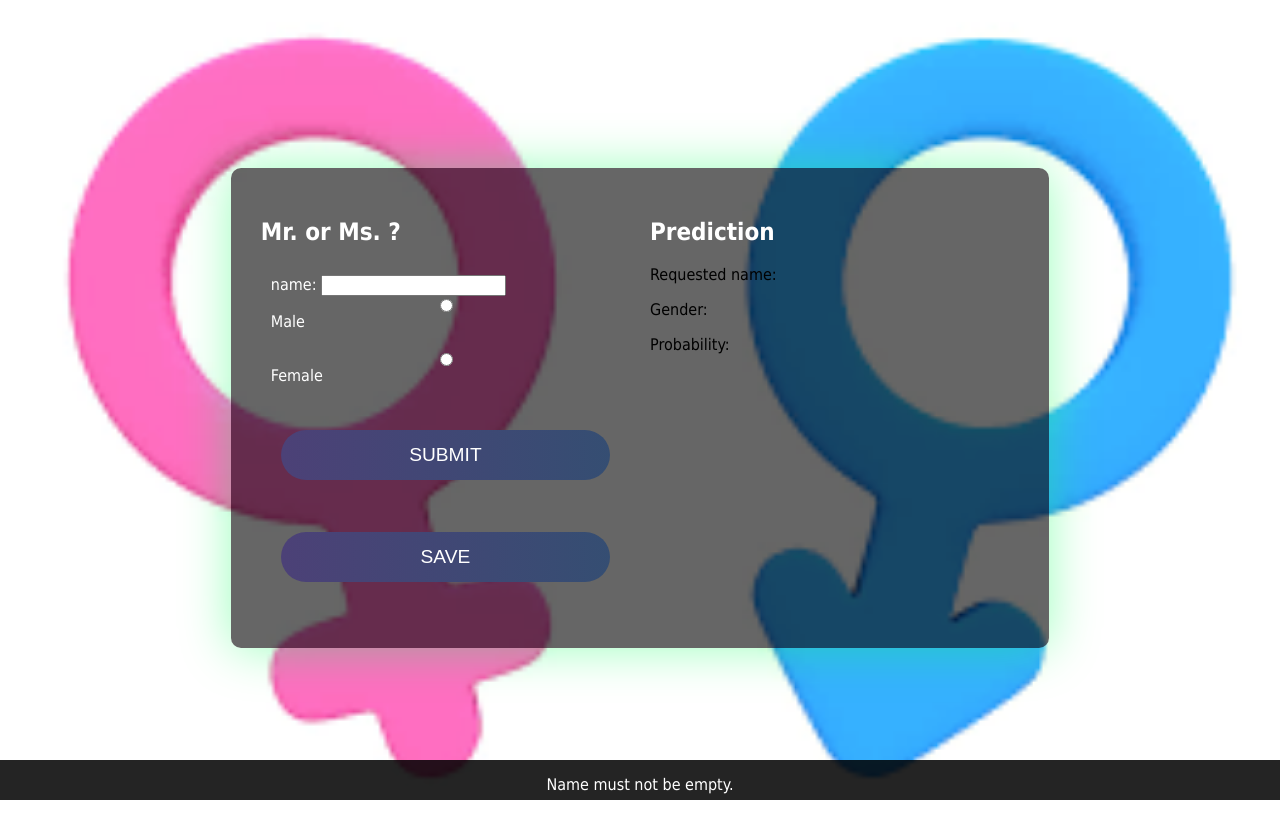
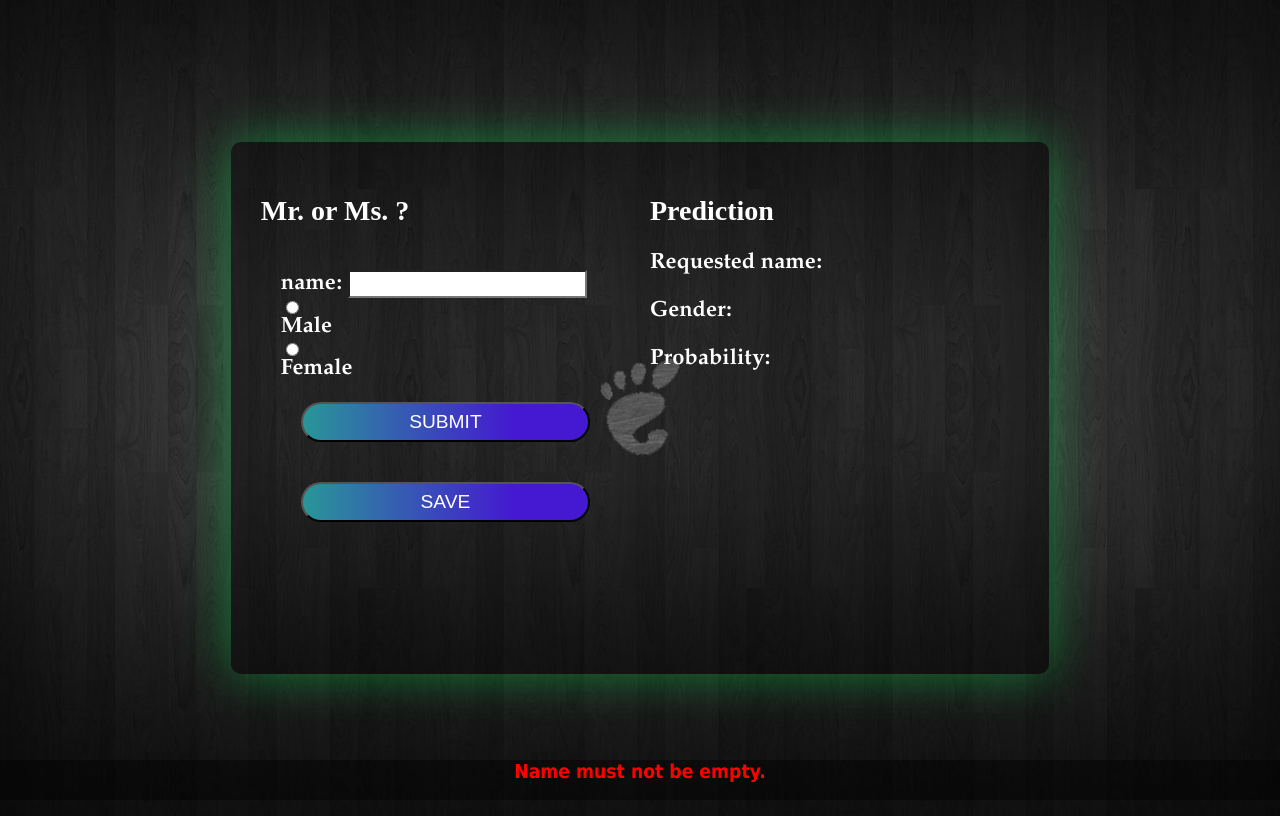
Before and after one commit to smmir-cent/IE-Midterm-Exam, a plain HTML site: page index.html in a window 1280 px wide. Both pictures are taken after a click on the button "Submit". Drawn offline with Linux system fonts and the light colour scheme.

Commit message:
00/09/12 - 18:55 => html, css and js refactoring...

```diff
--- a/index.html
+++ b/index.html
@@ -1,6 +1,3 @@
-<!-- CSS  naming convention: BEM -->
-<!-- JS naming convention: lowrCamelCase -->
-<!-- HTML naming convention: kebab-case -->
 <!DOCTYPE html>
 <html lang="en">
 
@@ -8,12 +5,7 @@
     <meta charset="UTF-8">
     <meta name="viewport" content="width=device-width, initial-scale=1.0">
     <title>Gender Finder(S.Mahdi Mirfendereski)</title>
-    <!-- Mayer web css reset applied -->
-    <link rel="stylesheet" href="style/reset.css">
-
-    <!-- Core styles applied -->
     <link rel="stylesheet" href="style/style.css">
-
 </head>
 
 <body>
@@ -22,62 +14,48 @@
         <div class="sec">
             <h2 class="section_header">Mr. or Ms. ?</h2>
             <form name="frm">
+                <div class="form">
+                    <div>
+                        <label for="fname" id="user-field">name:</label>
+                        <input name="fname" class="inName" type="text">
 
-                <div class="form">
-                    <label id="user-field">
-                    name:
-                    <input name="fname" type="text">
-                </label>
-                    <input type="radio" class="form" id="genM" name="gender" value="Male">
-                    <label for="Male">Male</label><br>
-                    <input type="radio" class="form" id="genF" name="gender" value="Female">
-                    <label for="Female">Female</label><br>
-                    <div class="form">
-                        <input id="request" name="button" onclick="submitRequest()" class="search_wrapper__button" type="button" value="Submit">
+                    </div>
+                    <div>
+                        <input type="radio" class="form" id="genM" name="gender" value="Male">
+                        <label for="Male">Male</label>
+                        <input type="radio" class="form" id="genF" name="gender" value="Female">
+                        <label for="Female">Female</label>
                     </div>
                     <div class="form">
-                        <input id="request" name="button" onclick="saveRequest()" class="search_wrapper__button" type="button" value="Save">
+                        <input id="request" name="button" onclick="submitRequest()" class="bt" type="button" value="Submit">
+                    </div>
+                    <div class="form">
+                        <input id="request" name="button" onclick="saveRequest()" class="bt" type="button" value="Save">
                     </div>
                 </div>
-
-
-                <!-- <div id="" class="" style="border: solid">
-                    <h3>Saved Answer</h3>
-                    <br>
-                    <p id="">
-                        Requested name: <span id=""></span>
-                    </p>
-                    <p id="">
-                        Gender: <span id=""></span>
-                    </p>
-                    <br>
-                    <button id="" onclick="clearStoredName()">clear</button>
-                </div> -->
-
             </form>
         </div>
         <div class="sec">
             <h2 class="section_header" id="prediction">Prediction</h2>
             <p id="">
-                Requested name: <span id="reqName"></span>
+                Requested name: <span class="response" id="reqName"></span>
             </p>
             <p id="">
-                Gender: <span id="gender"></span>
+                Gender: <span class="response" id="gender"></span>
             </p>
             <p id="">
-                Probability: <span id="prob"></span>
+                Probability: <span class="response" id="prob"></span>
             </p>
             <div id="savedName" class="savedAnswer" style="border: solid">
                 <h3>Saved Answer</h3>
-                <br>
                 <p id="">
-                    Requested name: <span id="SavedreqName"></span>
+                    Requested name: <span class="response" id="SavedreqName"></span>
                 </p>
                 <p id="">
-                    Gender: <span id="Savedgender"></span>
+                    Gender: <span class="response" id="Savedgender"></span>
                 </p>
                 <br>
-                <button id="clear" onclick="clearStoredName()">clear</button>
+                <button class="bt" id="clear" onclick="clearStoredName()">clear</button>
             </div>
         </div>
 
--- a/js/script.js
+++ b/js/script.js
@@ -9,12 +9,8 @@ const ErrNameNotFound = "Name Not Found."
 const RestoreCache = "restore data from cache"
 const RemoveCache = "remove data from cache"
 
-
-
 //Clear cache when refreshing
 window.localStorage.clear();
-
-
 
 /*
     call submitRequest when click on submit.
@@ -55,8 +51,10 @@ function submitRequest() {
             }
             notify(ErrFetchingInfo + infoReq.status)
         }
-        let response = JSON.parse(infoReq.response);
-        setInfo(response);
+        if (infoReq.response) {
+            let response = JSON.parse(infoReq.response);
+            setInfo(response);
+        }
     }
 }
 
@@ -165,7 +163,8 @@ function restoreFromCache(name) {
 */
 function setInfo(info) {
     document.getElementById("reqName").innerHTML = info['name'];
-    document.getElementById("gender").innerHTML = info['gender'];
+
+    document.getElementById("gender").innerHTML = !info['gender'] ? " no prediction" : info['gender'];
     document.getElementById("prob").innerHTML = info['probability'];
 }
 
--- a/style/style.css
+++ b/style/style.css
@@ -1,20 +1,11 @@
-/****** CSS - naming convention: BEM ******/
-
-
 /***
-Layout and Positioning styles have been commented and described.
-Other visual only styles such as color, font-size, background, margin, padding, radius, .... 's comments has been ommited due to their
-impact simplicity.
-***/
-
-
-/***
-Here i chose a baby yoda background for body with no-repeat and centring it with centter and size value equal to cover
-For centering its inside container, i used flexbox to center container both horizontally and vertically
+    choose background for body with no-repeat and centring it with center and size value equal to cover
+    For centering its inside container
+    used flexbox to center container both horizontally and vertically
 ***/
 
 body {
-    background: url("../images/bg.png") no-repeat center / cover;
+    background: url("../images/bg.jpg") no-repeat center / cover;
     min-height: 100vh;
     display: flex;
     align-items: center;
@@ -23,15 +14,16 @@ body {
 }
 
 
-/***
-    For container's childern layout, i used a grid system with 2 equally width columns each containing a fraction of empty space.
-    Gap between columns and rows are 20px
-***/
+/*
+    use a grid with 2 equally width columns each containing a fraction of empty space.
+    and Gap between columns and rows are 20px
+    set mellow shadow for transparent
+*/
 
 .container {
     max-width: 1400px;
     width: 60%;
-    background-color: rgba(0, 0, 0, 0.6);
+    background-color: rgba(0, 0, 0, 0.4);
     box-shadow: 0 0 50px rgba(0, 255, 85, 0.4);
     border-radius: 10px;
     padding: 30px;
@@ -40,98 +32,54 @@ body {
     grid-gap: 20px;
 }
 
-.section_header {
-    color: white;
-    font-weight: bold;
-    font-size: 24px;
-}
 
-
-/**
-    List items layout is dynamic column flex box.(Just like default implementation but with MUCH more scalability)
-**/
-
-.list__items {
-    padding-left: 15px;
-    margin-top: 5px;
-    display: flex;
-    flex-direction: column;
-}
-
-.list__items--bullet {
-    list-style: disc;
-}
-
-.list__item {
-    margin: 5px;
-    color: white;
-}
-
-.list__link {
-    color: white;
-    padding: 10px;
-}
+/*
+    use flex col to arrange form(first section)
+*/
 
 .form {
     display: flex;
     flex-direction: column;
     color: white;
-    padding: 10px;
-}
-
-.bt {
-    background-color: #4CAF50;
-    /* Green */
-    border: none;
-    color: white;
-    padding: 15px 32px;
-    text-align: center;
-    /* text-decoration: none; */
-    /* display: inline-block; */
-    font-size: 16px;
+    padding: 20px;
 }
 
 
-/**
-Pagination with children centered vertically in a row
-**/
+/*
+    to set section header for color and size and font and bold
+*/
+
+.section_header {
+    color: white;
+    font-family: 'Times New Roman', serif;
+    font-weight: bold;
+    font-size: 28px;
+}
 
 
-/* .pagination {
-    display: flex;
-    align-items: center;
+/*
+    to set section header for color and size and font and bold
+*/
+
+.sec {
+    font-family: Garamond, serif;
+    color: white;
+    font-weight: bold;
+    font-size: 22px;
 }
 
-.pagination__button {
-    border-radius: 5px;
-    border: none;
-    padding: 5px 10px;
-    cursor: pointer;
-    transition: .1s ease-in;
-    outline: none;
+
+/*
+    for input name and set color,background ,padding and font size
+*/
+
+.inName {
+    background: white;
+    padding: .2rem .5rem;
+    font-size: 1.0rem;
+    font-weight: bold;
+    color: black;
 }
-
-.pagination__button:not(:first-child) {
-    margin-left: 10px;
-}
-
-.pagination__button:hover {
-    background-color: rgba(0, 255, 85, 0.7);
-    color: white;
-}
-
-.pagination__button:active {
-    background-color: rgba(0, 255, 85, 0.5);
-}
-
-.pagination__button--disabled {
-    display: none;
-}
-
-.pagination__current {
-    margin-left: 10px;
-    color: white;
-} */
 
 
 /** This is error wrapper.
@@ -154,58 +102,41 @@ Pagination with children centered vertically in a row
 }
 
 
-/**
-Media query for mobile phones and smaller tablets.
-Container will fill the entire page with a single column layout.
+/*
+    Style for search button, set the the color to gradient. set cursor to change when mouse moves
+    text to uppercase and color to white
+    set border radius of the button corners
 
-Pagination will center horizontally
-**/
-
-@media only screen and (max-width: 767.8px) {
-    .container {
-        width: 100%;
-        height: 100vh;
-        grid-template-columns: 1fr;
-    }
-    .pagination {
-        justify-content: center;
-    }
-}
-
-
-/*
-    Style for search button, we set the width by it's parent, and change the color to gradient. you can see other styles in this selector.
 */
 
-.search_wrapper__button {
+.bt {
     display: block;
-    width: 100%;
-    height: 50px;
+    height: 40px;
     border-radius: 25px;
-    margin: 1rem 0;
     font-size: 1.2rem;
-    outline: none;
-    border: none;
-    background-image: linear-gradient(to right, #4c4177 0%, #2a5470 74%);
+    background-image: linear-gradient(to right, #299698 0%, #4419d1 74%);
     cursor: pointer;
     color: white;
-    background-size: 200%;
-    transition: .5s;
     text-transform: uppercase;
 }
 
 
 /*
-    For better experience (hover mode).
+    just for saved answer: if name exists in local storage = visible else: hidden
 */
-
-.search_wrapper__button:hover {
-    background-position: right;
-}
 
 .savedAnswer {
     visibility: hidden;
 }
+
+
+/*
+    nothing happend: height = 0
+    something happend: height = 5
+    background: rgba(0, 0, 0, 0.4); to create Transparent section
+    text to bold and defined size
+    and fixed position to display a noti. in bottom of page
+*/
 
 .notify {
     position: fixed;
@@ -213,19 +144,19 @@ Pagination will center horizontally
     width: 100%;
     height: 0;
     box-sizing: border-box;
-    color: white;
+    color: red;
     text-align: center;
-    background: rgba(0, 0, 0, 0.86);
-    overflow: hidden;
+    background: rgba(0, 0, 0, 0.4);
     transition: height .2s;
-    align-items: center;
-    align-content: center;
-    alignment: center;
-    justify-content: center;
-    justify-items: center;
+    font-weight: bold;
+    font-size: 1.2rem;
 }
 
-#notifyType {
-    margin: 15px;
-    display: inline-block;
+
+/*
+    set response colr to cyan
+*/
+
+.response {
+    color: cyan;
 }
```
Also changed, not shown: images/bg.jpg (added), images/bg.png (deleted).
